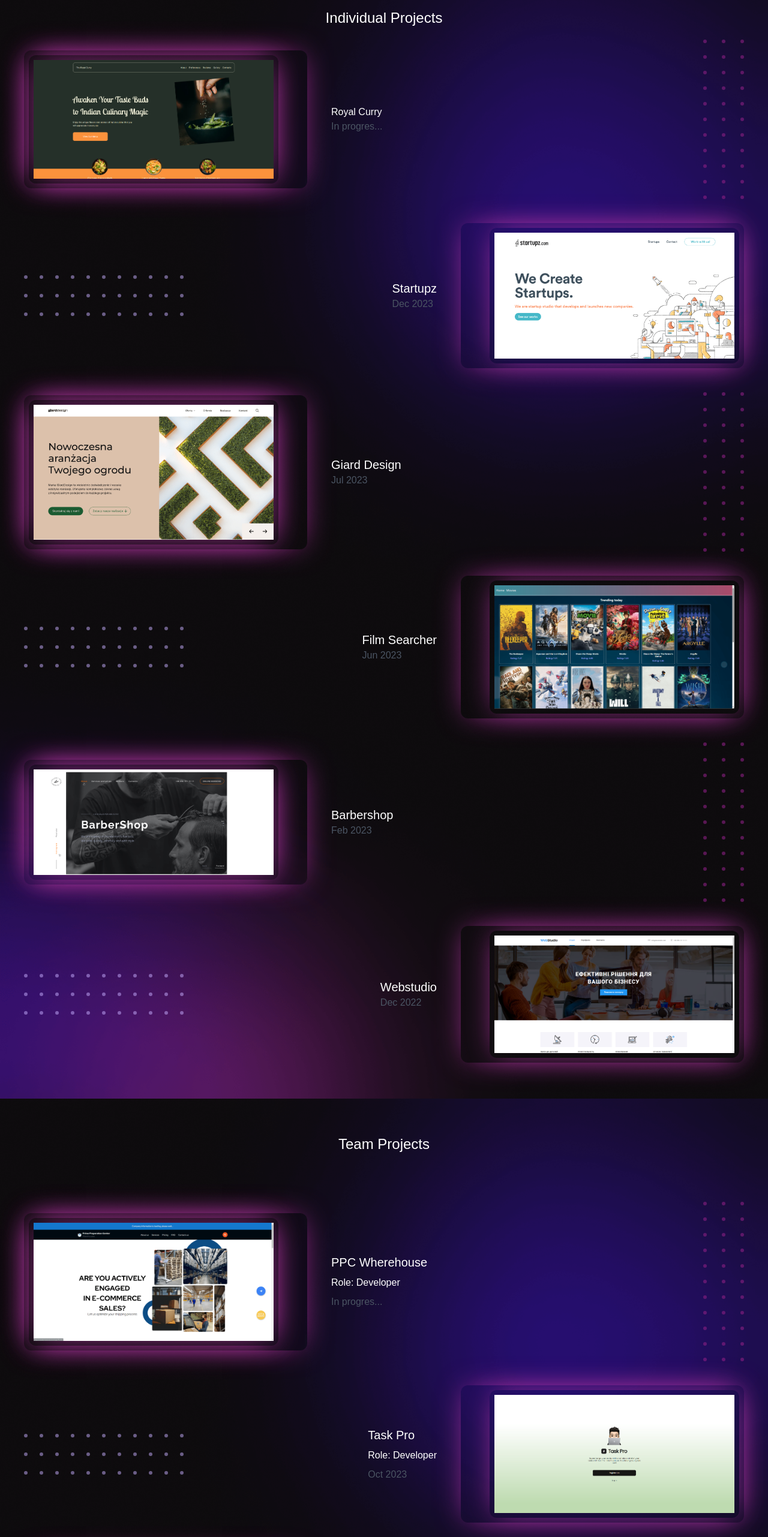
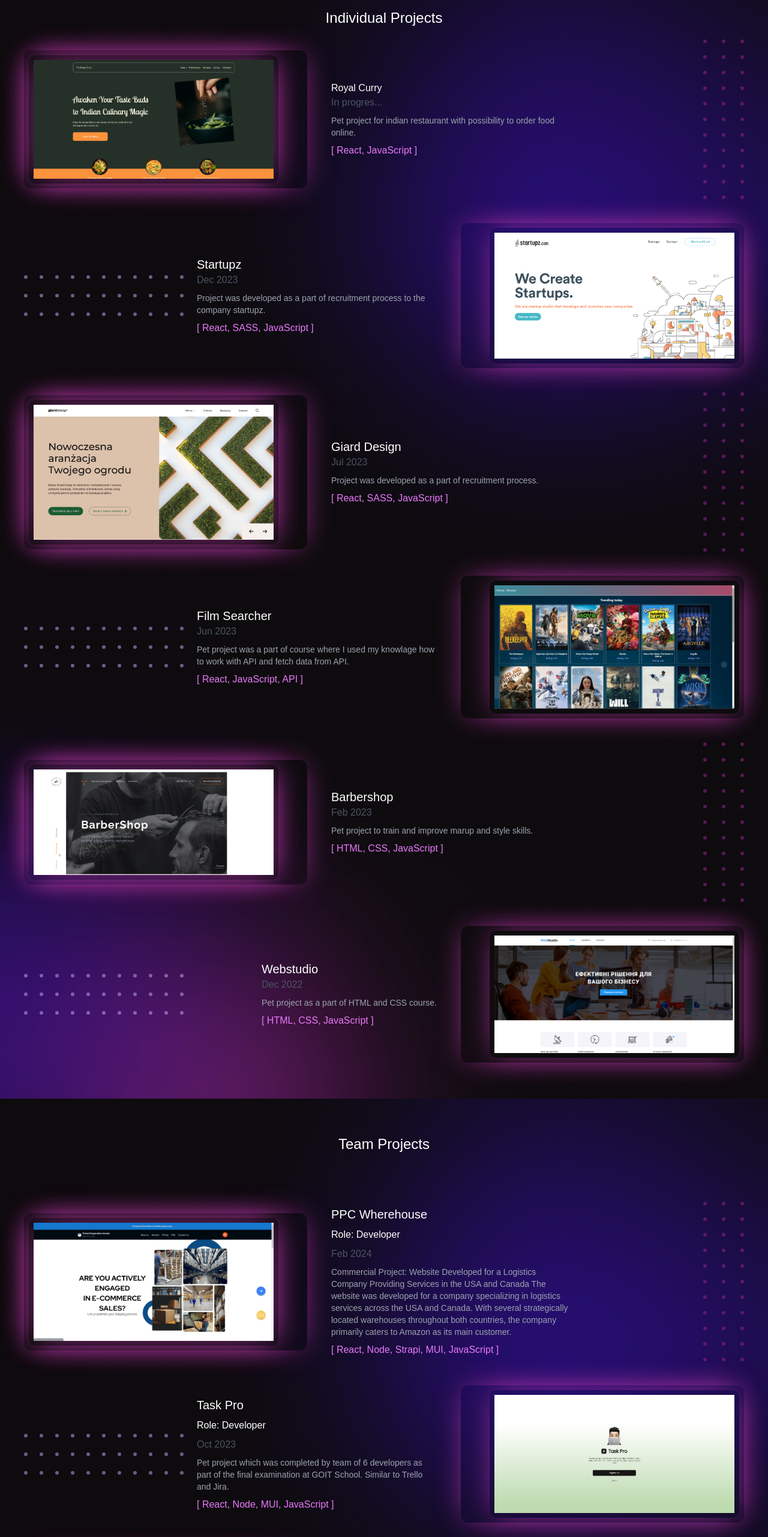
Before and after one commit to V1talquaaa/portfolio, a Next.js app: page / in a window 1280 px wide. Shown: the part 1743-4306 px from the top of the page at 60% size. Built offline with nearby package versions, Linux system fonts and the light colour scheme; a web font is replaced by a local one.

Commit message:
added description to projects

```diff
--- a/src/app/components/Projects.jsx
+++ b/src/app/components/Projects.jsx
@@ -7,7 +7,7 @@ function Projects() {
       <div className="container"  data-aos="fade-right" data-aos-duration="1000" data-aos-once="true">
         <h2 className="mb-5 lg:mb-[80px] text-2xl lg:text-6xl text-white text-center lg:text-right">Individual Projects</h2>
 
-        <div className="flex items-center mb-10">
+        <div className="flex items-center mb-10 lg:mb-[150px]">
         <a href="https://the-royal-curry.vercel.app/" target="_blank" rel="noopener noreferrer nofollow">
           <div className="mr-10 p-2 rounded-xl customShadow">
             <div className="mr-10 p-2 rounded-xl customShadow">
@@ -24,18 +24,26 @@ function Projects() {
           <div>
             <h3 className="text-white lg:text-xl">Royal Curry</h3>
             <span className="text-gray-600">In progres...</span>
+            <p className="mt-2 text-gray-400 text-sm max-w-[400px]">
+            Pet project for indian restaurant with possibility to order food online.
+            </p>
+            <p className="mt-2 text-fuchsia-400 text-md ">&#91; React, JavaScript &#93;</p>
           </div>
           <div className="ml-auto">
           <Image src="/verticalDodes.svg" width={68} height={266} alt="svg" className=""/>
           </div>
         </div>
-        <div className="flex items-center justify-end mb-10">
+        <div className="flex items-center justify-end mb-10 lg:mb-[150px]">
         <div className="mr-auto">
           <Image src="/horizontalDodes.svg" width={266} height={723} alt="svg" className=""/>
           </div>
           <div className="">
             <h3 className="text-white text-xl">Startupz</h3>
             <span className="text-gray-600">Dec 2023</span>
+            <p className="mt-2 text-gray-400 text-sm max-w-[400px]">
+            Project was developed as a part of recruitment process to the company startupz.
+            </p>
+            <p className="mt-2 text-fuchsia-400 text-md ">&#91; React, SASS, JavaScript &#93;</p>
           </div>
           <a href="https://startupz-orcin.vercel.app/" target="_blank">
           <div className="ml-10 p-2 rounded-xl customShadow">
@@ -51,7 +59,7 @@ function Projects() {
           </div>
           </a>
         </div>
-        <div className="flex items-center mb-10">
+        <div className="flex items-center mb-10 lg:mb-[150px]">
         <a href="https://v1talquaaa.github.io/adRespect_JS/" target="_blank">
           <div className="mr-10 p-2 rounded-xl customShadow">
             <div className="mr-10 p-2 rounded-xl customShadow">
@@ -68,19 +76,27 @@ function Projects() {
           <div>
             <h3 className="text-white text-xl">Giard Design</h3>
             <span className="text-gray-600">Jul 2023</span>
+            <p className="mt-2 text-gray-400 text-sm max-w-[400px]">
+            Project was developed as a part of recruitment process.
+            </p>
+            <p className="mt-2 text-fuchsia-400 text-md ">&#91; React, SASS, JavaScript &#93;</p>
           </div>
           <div className="ml-auto">
           <Image src="/verticalDodes.svg" width={68} height={266} alt="svg" className=""/>
           </div>
         </div>
 
-        <div className="flex items-center justify-end mb-10">
+        <div className="flex items-center justify-end mb-10 lg:mb-[150px]">
         <div className="mr-auto">
           <Image src="/horizontalDodes.svg" width={266} height={723} alt="svg" className=""/>
           </div>
           <div className="">
             <h3 className="text-white text-xl">Film Searcher</h3>
             <span className="text-gray-600">Jun 2023</span>
+            <p className="mt-2 text-gray-400 text-sm max-w-[400px]">
+            Pet project was a part of course where I used my knowlage how to work with API and fetch data from API.
+            </p>
+            <p className="mt-2 text-fuchsia-400 text-md ">&#91; React, JavaScript, API &#93;</p>
           </div>
           <a href="https://v1talquaaa.github.io/goit-react-hw-05-movies/" target="_blank">
           <div className="ml-10 p-2 rounded-xl customShadow">
@@ -98,7 +114,7 @@ function Projects() {
 
         </div>
 
-        <div className="flex items-center mb-10">
+        <div className="flex items-center mb-10 lg:mb-[150px]">
         <a href="https://v1talquaaa.github.io/Barbershop/" target="_blank">
           <div className="mr-10 p-2 rounded-xl customShadow">
             <div className="mr-10 p-2 rounded-xl customShadow">
@@ -115,6 +131,10 @@ function Projects() {
           <div>
             <h3 className="text-white text-xl">Barbershop</h3>
             <span className="text-gray-600">Feb 2023</span>
+            <p className="mt-2 text-gray-400 text-sm max-w-[400px]">
+            Pet project to train and improve marup and style skills.
+            </p>
+            <p className="mt-2 text-fuchsia-400 text-md ">&#91; HTML, CSS, JavaScript &#93;</p>
           </div>
           <div className="ml-auto">
           <Image src="/verticalDodes.svg" width={68} height={266} alt="svg" className=""/>
@@ -128,6 +148,10 @@ function Projects() {
           <div className="">
             <h3 className="text-white text-xl">Webstudio</h3>
             <span className="text-gray-600">Dec 2022</span>
+            <p className="mt-2 text-gray-400 text-sm max-w-[400px]">
+            Pet project as a part of HTML and CSS course.
+            </p>
+            <p className="mt-2 text-fuchsia-400 text-md ">&#91; HTML, CSS, JavaScript &#93;</p>
           </div>
           <a href="https://v1talquaaa.github.io/WebStudio/" target="_blank">
           <div className="ml-10 p-2 rounded-xl customShadow">
--- a/src/app/components/TeamProjects.jsx
+++ b/src/app/components/TeamProjects.jsx
@@ -3,12 +3,21 @@ import React from "react";
 
 function TeamProjects() {
   return (
-    <section id="projects" className="bg-projectBg bg-cover py-[60px] lg:py-[120px]">
+    <section
+      id="projects"
+      className="bg-projectBg bg-cover py-[60px] lg:py-[120px]"
+    >
       <div className="container">
-        <h2 className="mb-[80px] text-2xl lg:text-6xl text-white text-center lg:text-right">Team Projects</h2>
+        <h2 className="mb-[80px] text-2xl lg:text-6xl text-white text-center lg:text-right">
+          Team Projects
+        </h2>
 
-        <div className="flex items-center mb-10">
-        <a href="https://nevada-frontend.vercel.app/" target="_blank" rel="noopener noreferrer nofollow">
+        <div className="flex items-center mb-10 lg:mb-[150px]">
+          <a
+            href="https://ppcwarehouses.com/"
+            target="_blank"
+            rel="noopener noreferrer nofollow"
+          >
             <div className="mr-10 p-2 rounded-xl customShadow">
               <div className="mr-10 p-2 rounded-xl customShadow">
                 <Image
@@ -24,37 +33,64 @@ function TeamProjects() {
           <div>
             <h3 className="text-white text-xl">PPC Wherehouse</h3>
             <p className="text-white my-2">Role: Developer</p>
-            <span className="text-gray-600">In progres...</span>
+            <span className="text-gray-600">Feb 2024</span>
+            <p className="mt-2 text-gray-400 text-sm max-w-[400px]">
+              Commercial Project: Website Developed for a Logistics Company
+              Providing Services in the USA and Canada The website was developed
+              for a company specializing in logistics services across the USA
+              and Canada. With several strategically located warehouses
+              throughout both countries, the company primarily caters to Amazon
+              as its main customer.
+            </p>
+            <p className="mt-2 text-fuchsia-400 text-md ">
+              &#91; React, Node, Strapi, MUI, JavaScript &#93;
+            </p>
           </div>
           <div className="ml-auto">
-          <Image src="/verticalDodes.svg" width={68} height={266} alt="svg" className=""/>
+            <Image
+              src="/verticalDodes.svg"
+              width={68}
+              height={266}
+              alt="svg"
+              className=""
+            />
           </div>
         </div>
-        <div className="flex items-center justify-end mb-10">
+        <div className="flex items-center justify-end mb-10 lg:mb-[150px]">
           <div className="mr-auto">
-          <Image src="/horizontalDodes.svg" width={266} height={723} alt="svg" className=""/>
+            <Image
+              src="/horizontalDodes.svg"
+              width={266}
+              height={723}
+              alt="svg"
+              className=""
+            />
           </div>
-          <div className="">
+          <div>
             <h3 className="text-white text-xl">Task Pro</h3>
             <p className="text-white my-2">Role: Developer</p>
             <span className="text-gray-600">Oct 2023</span>
+            <p className="mt-2 text-gray-400 text-sm max-w-[400px]">
+              Pet project which was completed by team of 6 developers as part of
+              the final examination at GOIT School. Similar to Trello and Jira.
+            </p>
+            <p className="mt-2 text-fuchsia-400 text-md ">
+              &#91; React, Node, MUI, JavaScript &#93;
+            </p>
           </div>
           <a href="https://korvan17.github.io/task-pro/" target="_blank">
             <div className="ml-10 p-2 rounded-xl customShadow">
               <div className="ml-10 p-2 rounded-xl customShadow">
-
-                <Image
-                  src="/taskpro.png"
-                  width={400}
-                  height={300}
-                  alt="film"
-                />
+                <Image src="/taskpro.png" width={400} height={300} alt="film" />
               </div>
             </div>
           </a>
         </div>
         <div className="flex items-center mb-10">
-        <a href="https://slavikua1996.github.io/team-project13/" target="_blank">
+          <a
+            href="https://slavikua1996.github.io/team-project13/"
+            target="_blank"
+          >
             <div className="mr-10 p-2 rounded-xl customShadow">
               <div className="mr-10 p-2 rounded-xl customShadow">
                 <Image
@@ -71,9 +107,22 @@ function TeamProjects() {
             <h3 className="text-white text-xl">Ice Cream</h3>
             <p className="text-white my-2">Role: Scrum, Developer</p>
             <span className="text-gray-600">Jan 2023</span>
+            <p className="mt-2 text-gray-400 text-sm max-w-[400px]">
+              Pet project built solely with HTML and CSS after completion of the
+              markup and stylization part of the course.
+            </p>
+            <p className="mt-2 text-fuchsia-400 text-md ">
+              &#91; HTML, CSS, SASS, JavaScript &#93;
+            </p>
           </div>
           <div className="ml-auto">
-          <Image src="/verticalDodes.svg" width={68} height={266} alt="svg" className=""/>
+            <Image
+              src="/verticalDodes.svg"
+              width={68}
+              height={266}
+              alt="svg"
+              className=""
+            />
           </div>
         </div>
       </div>
```
Lines whose indentation alone changed are shown as unchanged.
